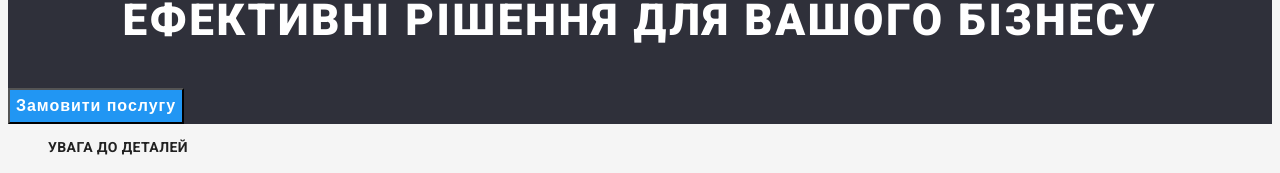
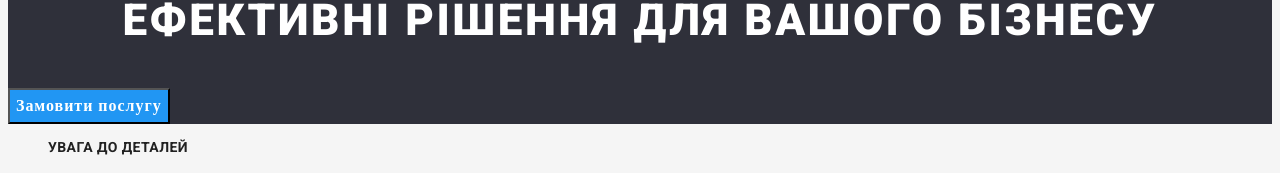
Before and after one commit to Zerzen/goit-markup-hw-02, a plain HTML site: page index.html in a window 1280 px wide. Shown: the part 211-384 px from the top of the page. Drawn offline with Linux system fonts and the light colour scheme.

Commit message:
fix hero-button

```diff
--- a/css/style.css
+++ b/css/style.css
@@ -83,13 +83,14 @@ body{
     text-transform: uppercase;
 }
 .hero-button{
+  font-family:Roboto sans-serif;
   background-color: var(--accent-text-color);
   color: var(--accent-praimery-white-color);
   cursor: pointer;
   font-weight: 700;
-    font-size: 16px;
-    line-height: 1.87;
-    letter-spacing: 0.06em;
+  font-size: 16px;
+  line-height: 1.87;
+  letter-spacing: 0.06em;
 }
 
 /* --------Section------- */
```
